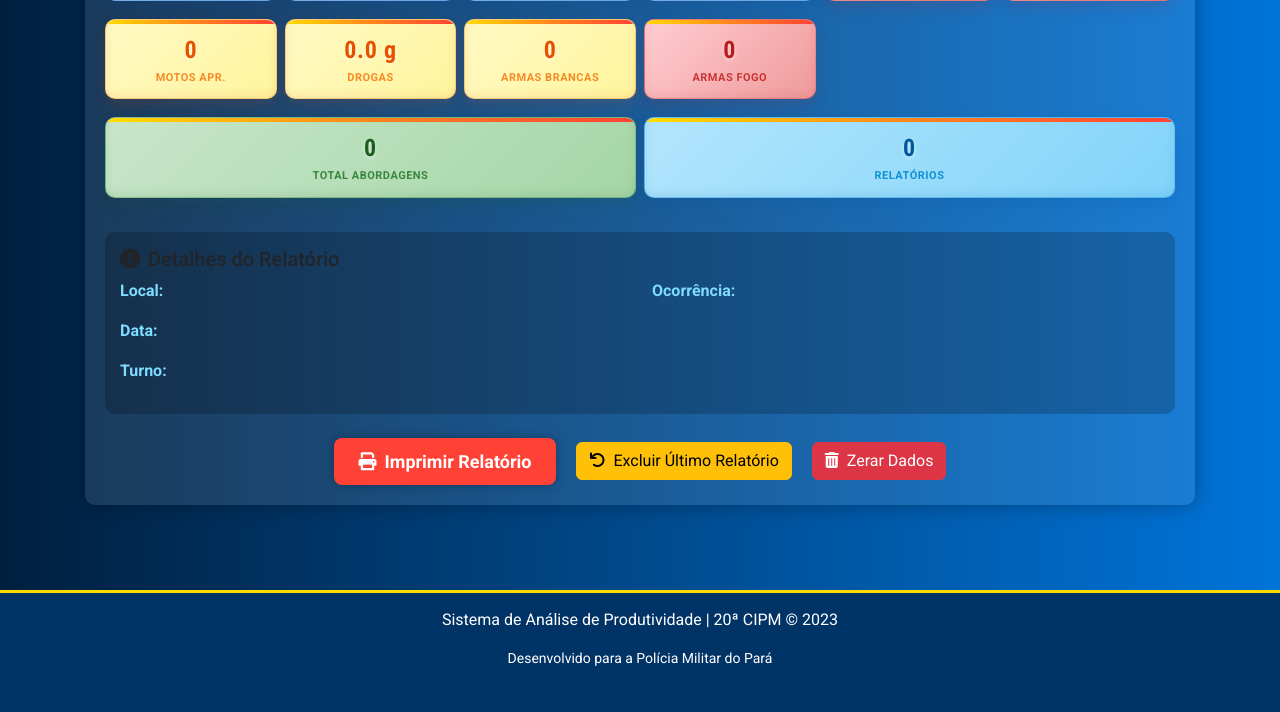
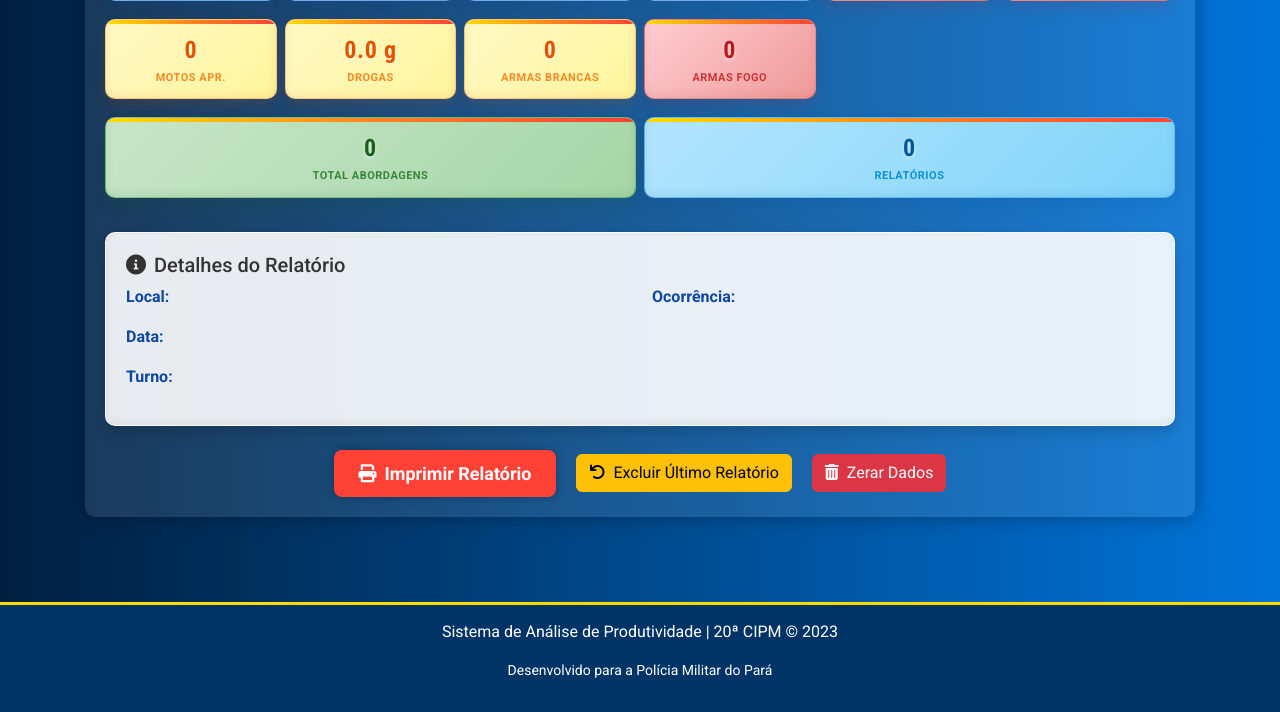
Before and after one commit to tenmuniz/RELATORIOS, a Flask app: page / in a window 1280 px wide. Shown: the part 1133-1845 px from the top of the page. Before the commit the page ends 1799 px from the top, so only its background shows below. Run offline with Flask 3, Linux system fonts and the light colour scheme; data that the repository does not hold is empty.

Commit message:
Improves report readability
Updated the styling of the report summary section in `static/css/style.css` to improve the visibility of numerical data by changing text color and adding background and box shadow for better contrast and readability.  The changes specifically affect the `.report-summary` class.

Replit-Commit-Author: Agent
Replit-Commit-Session-Id: 86e28d72-0d2a-4c5b-8e77-a5b2222ae40b
Replit-Commit-Screenshot-Url: https://storage.googleapis.com/screenshot-production-us-central1/67897340-ed91-4772-8350-adeb704ffe7b/217cc964-e1d1-4fd1-b75d-ccc118112d83.jpg

```diff
--- a/static/css/style.css
+++ b/static/css/style.css
@@ -126,13 +126,13 @@ textarea.form-control {
 
 .data-label {
   font-weight: bold;
-  color: var(--accent-blue-light);
+  color: #0D47A1;
   margin-right: 5px;
 }
 
 .data-value {
-  font-weight: normal;
-  color: var(--text-light);
+  font-weight: 500;
+  color: #333333;
 }
 
 .results-section {
@@ -147,10 +147,16 @@ textarea.form-control {
 }
 
 .report-summary {
-  background-color: rgba(0, 0, 0, 0.2);
+  background-color: rgba(255, 255, 255, 0.9);
   border-radius: 10px;
-  padding: 15px;
+  padding: 20px;
   margin-top: 20px;
+  box-shadow:
+    0 8px 16px rgba(0, 0, 0, 0.1),
+    0 4px 8px rgba(0, 0, 0, 0.05),
+    inset 0 -3px 10px rgba(0, 0, 0, 0.05);
+  color: #333333;
+  border: 1px solid rgba(255, 255, 255, 0.8);
 }
 
 .stat-box {
```
